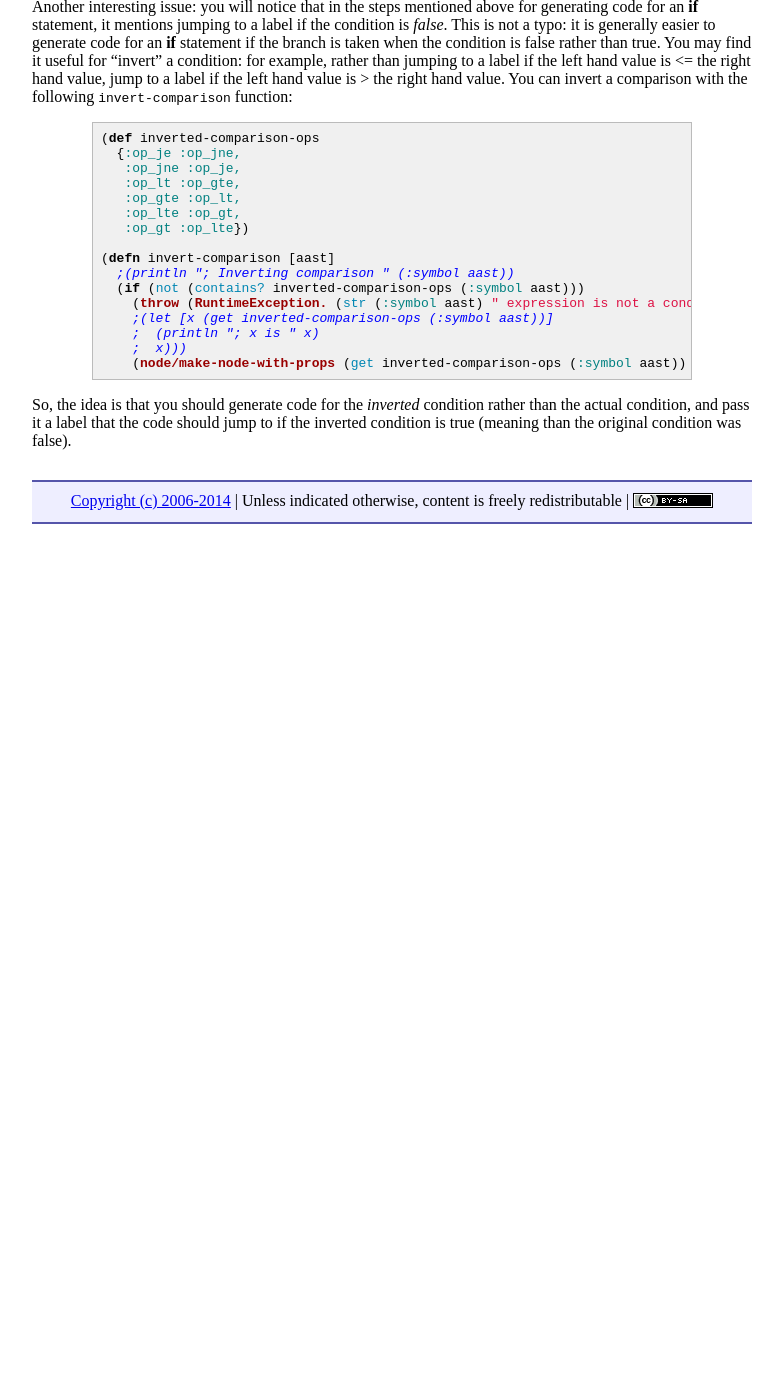
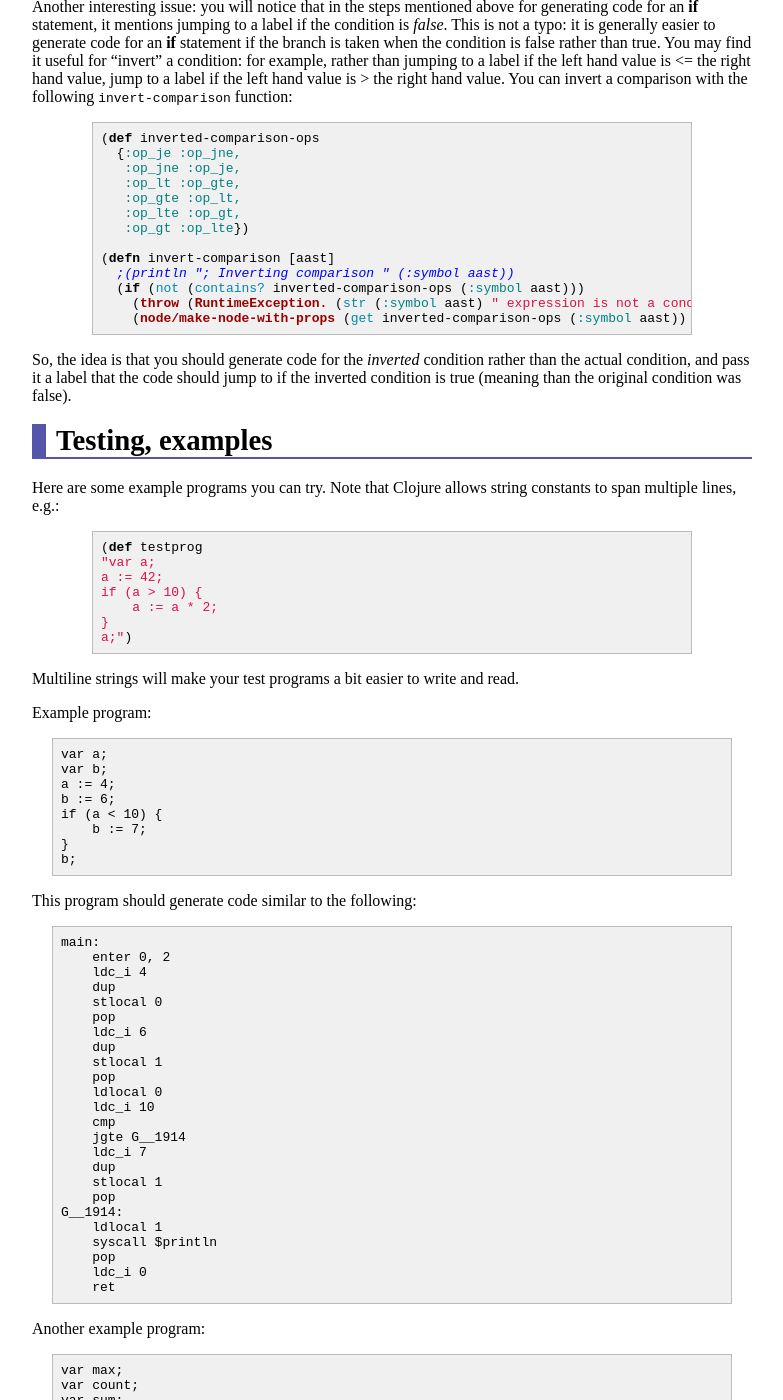
Before and after one commit to ycpcs/cs340-fall2014, a Jekyll site: the page built from assign/assign08controlflow.md, in a window 1280 px wide and 1400 px high, scrolled down 2376 px. Shown: the whole window, without its empty margins (248-1031 px from the left). Built offline with Jekyll 4.4.1, drawn with Linux system fonts in a browser that asks for light colours; nearby versions of some CDN libraries; Markdown is read by kramdown in place of the engine named in the settings; before the commit the page ends 2910 px from its top, so only the background shows below that; some of the changed text lies outside the part shown.

Commit message:
finished writeup about control flow

```diff
--- a/assign/assign08controlflow.md
+++ b/assign/assign08controlflow.md
@@ -141,10 +141,124 @@ Another interesting issue: you will notice that in the steps mentioned above for
   ;(println "; Inverting comparison " (:symbol aast))
   (if (not (contains? inverted-comparison-ops (:symbol aast)))
     (throw (RuntimeException. (str (:symbol aast) " expression is not a condition?")))
-    ;(let [x (get inverted-comparison-ops (:symbol aast))]
-    ;  (println "; x is " x)
-    ;  x)))
     (node/make-node-with-props (get inverted-comparison-ops (:symbol aast)) (:value aast) (:props aast))))
 {% endhighlight %}
 
 So, the idea is that you should generate code for the *inverted* condition rather than the actual condition, and pass it a label that the code should jump to if the inverted condition is true (meaning than the original condition was false).
+
+# Testing, examples
+
+Here are some example programs you can try.  Note that Clojure allows string constants to span multiple lines, e.g.:
+
+{% highlight clojure %}
+(def testprog
+"var a;
+a := 42;
+if (a > 10) {
+    a := a * 2;
+}
+a;")
+{% endhighlight %}
+
+Multiline strings will make your test programs a bit easier to write and read.
+
+Example program:
+
+    var a;
+    var b;
+    a := 4;
+    b := 6;
+    if (a < 10) {
+        b := 7;
+    }
+    b;
+
+This program should generate code similar to the following:
+
+    main:
+        enter 0, 2
+        ldc_i 4
+        dup
+        stlocal 0
+        pop
+        ldc_i 6
+        dup
+        stlocal 1
+        pop
+        ldlocal 0
+        ldc_i 10
+        cmp
+        jgte G__1914
+        ldc_i 7
+        dup
+        stlocal 1
+        pop
+    G__1914:
+        ldlocal 1
+        syscall $println
+        pop
+        ldc_i 0
+        ret
+
+Another example program:
+
+    var max;
+    var count;
+    var sum;
+    max := 100;
+    count := 1;
+    sum := 0;
+    while (count <= max) {
+        var t;
+        t := sum + count;
+        sum := t;
+        count := count + 1;
+    }
+    sum;
+
+This program should generate code similar to the following:
+
+    main:
+        enter 0, 4
+        ldc_i 100
+        dup
+        stlocal 0
+        pop
+        ldc_i 1
+        dup
+        stlocal 1
+        pop
+        ldc_i 0
+        dup
+        stlocal 2
+        pop
+    G__1941:
+        ldlocal 1
+        ldlocal 0
+        cmp
+        jgt G__1942
+        ldlocal 2
+        ldlocal 1
+        add
+        dup
+        stlocal 3
+        pop
+        ldlocal 3
+        dup
+        stlocal 2
+        pop
+        ldlocal 1
+        ldc_i 1
+        add
+        dup
+        stlocal 1
+        pop
+        jmp G__1941
+    G__1942:
+        ldlocal 2
+        syscall $println
+        pop
+        ldc_i 0
+        ret
+
+Note that this program computes the sum of the integers from 1 to 100: is that cool, or what?
```
Also changed, not shown: assign/assign08.md (+9 -4 lines), index.md (+1 -0 lines).
